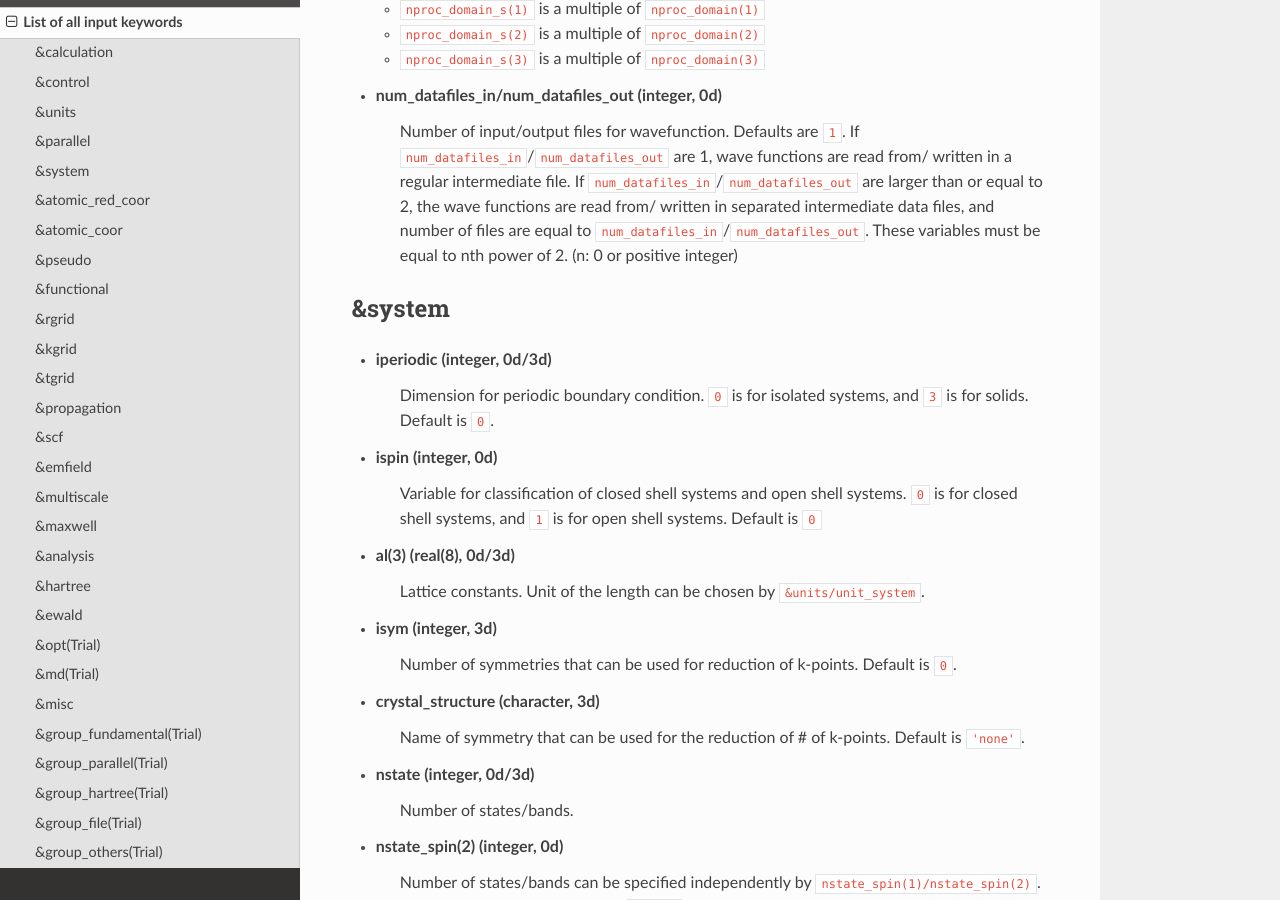
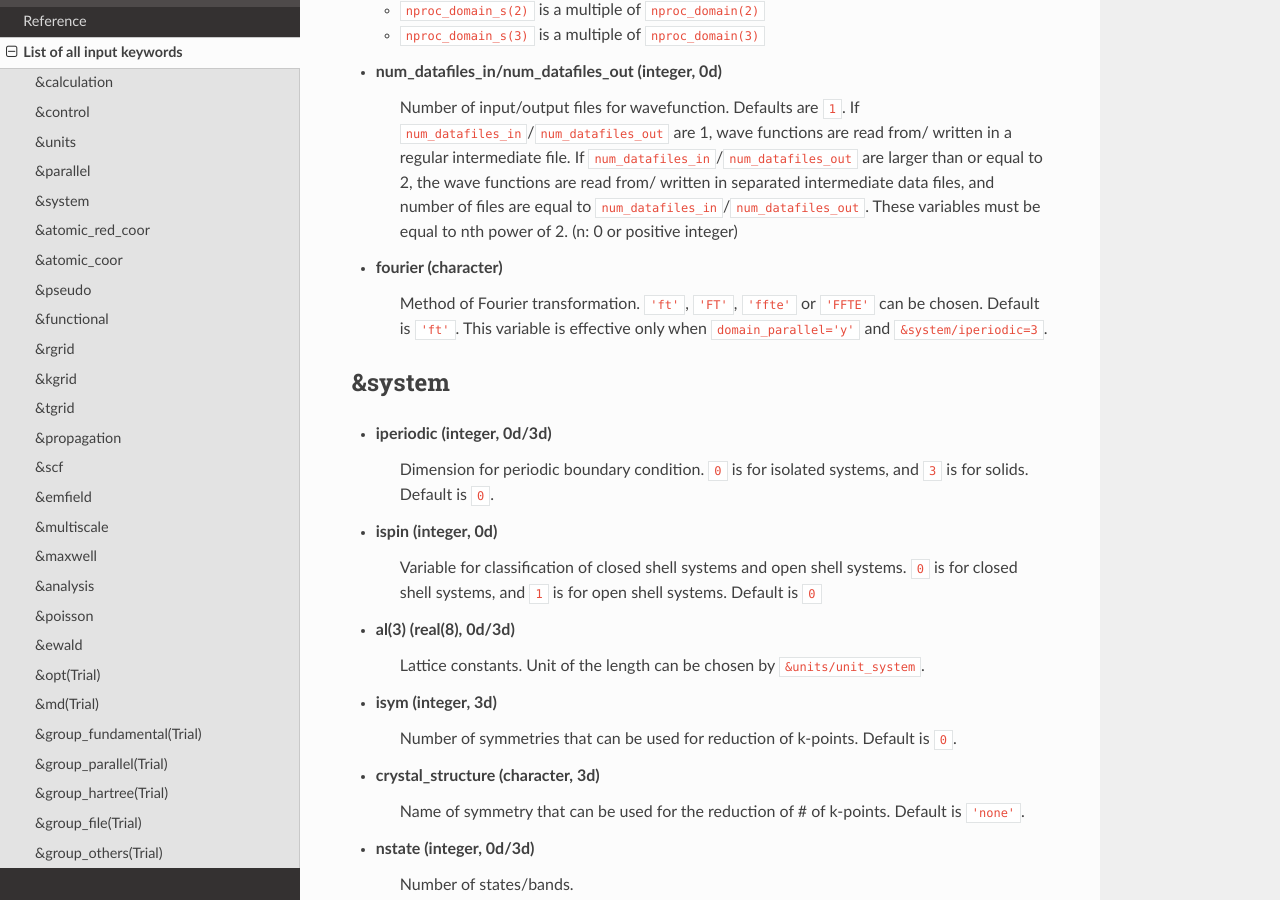
Before and after one commit to SALMON-TDDFT/SALMON-DOCS, a Sphinx documentation site: the page built from source/input_keyword_list.rst, in a window 1280 px wide and 900 px high, scrolled down 4363 px. Built offline with Sphinx 7.4.7 and the Read the Docs theme 2.0.0, drawn with Linux system fonts in a browser that asks for light colours; formulas are drawn with MathJax 3; some of the changed text lies outside the part shown.

Commit message:
Update input_keyword_list.rst

```diff
--- a/source/input_keyword_list.rst
+++ b/source/input_keyword_list.rst
@@ -21,11 +21,10 @@
 -  `&multiscale`_
 -  `&maxwell`_
 -  `&analysis`_
--  `&hartree`_
+-  `&poisson`_ poissonに
 -  `&ewald`_
 -  `&opt(Trial)`_
 -  `&md(Trial)`_
--  `&misc`_
 -  `&group_fundamental(Trial)`_
 -  `&group_parallel(Trial)`_
 -  `&group_hartree(Trial)`_
@@ -188,7 +187,10 @@
    Number of input/output files for wavefunction.
    Defaults are ``1``. If ``num_datafiles_in``/``num_datafiles_out`` are 1, wave functions are read from/ written in a regular intermediate file. If ``num_datafiles_in``/``num_datafiles_out`` are larger than or equal to 2, the wave functions are read from/ written in separated intermediate data files, and number of files are equal to ``num_datafiles_in``/``num_datafiles_out``. These variables must be equal to nth power of 2. (n: 0 or positive integer)
 
-
+- **fourier** (character)
+   Method of Fourier transformation.  ``'ft'``,  ``'FT'``, ``'ffte'`` or ``'FFTE'`` can be chosen.
+   Default is ``'ft'``.
+   This variable is effective only when ``domain_parallel='y'`` and ``&system/iperiodic=3``.
 
 &system
 -------
@@ -870,7 +872,7 @@
    Default is ``'n'``.
 
 
-&hartree
+&poisson
 --------
 
 - **meo** (integer, 0d)
@@ -977,17 +979,6 @@
 - (Trial) **stop_system_momt** (character, 3d)
    Center of mass is stopped every time step.
    Default is ``n``.
-
-
-&misc
------
-
-- **fourier** (character)
-   Method of Fourier transformation.  ``'ft'``,  ``'FT'``, ``'ffte'`` or ``'FFTE'`` can be chosen.
-   Default is ``'ft'``.
-   This variable is effective only when ``domain_parallel='y'`` and ``&system/iperiodic=3``.
-
-
 
 
 **Following variables are moved from the isolated part. Some of them may be added to common input, be combined to it, and be removed.**
@@ -1194,11 +1185,10 @@
 .. _&multiscale: #multiscale
 .. _&maxwell: #maxwell
 .. _&analysis: #analysis
-.. _&hartree: #hartree
+.. _&poisson: #poisson
 .. _&ewald: #ewald
 .. _&opt: #opt
 .. _&md: #md
-.. _&misc: #misc
 .. _&group_fundamental: #group_fundamental
 .. _&group_parallel: #group_parallel
 .. _&group_hartree: #group_hartree
```
